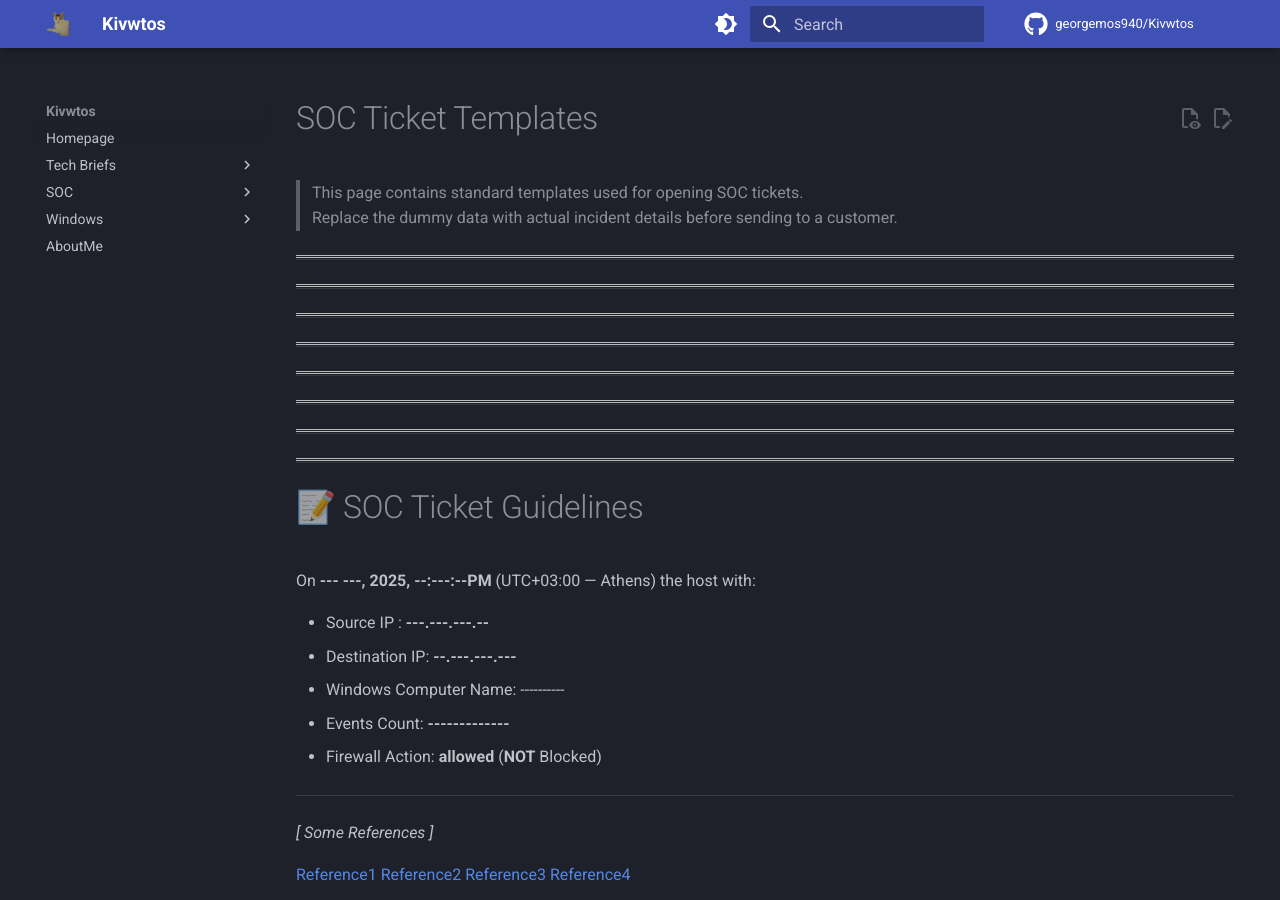
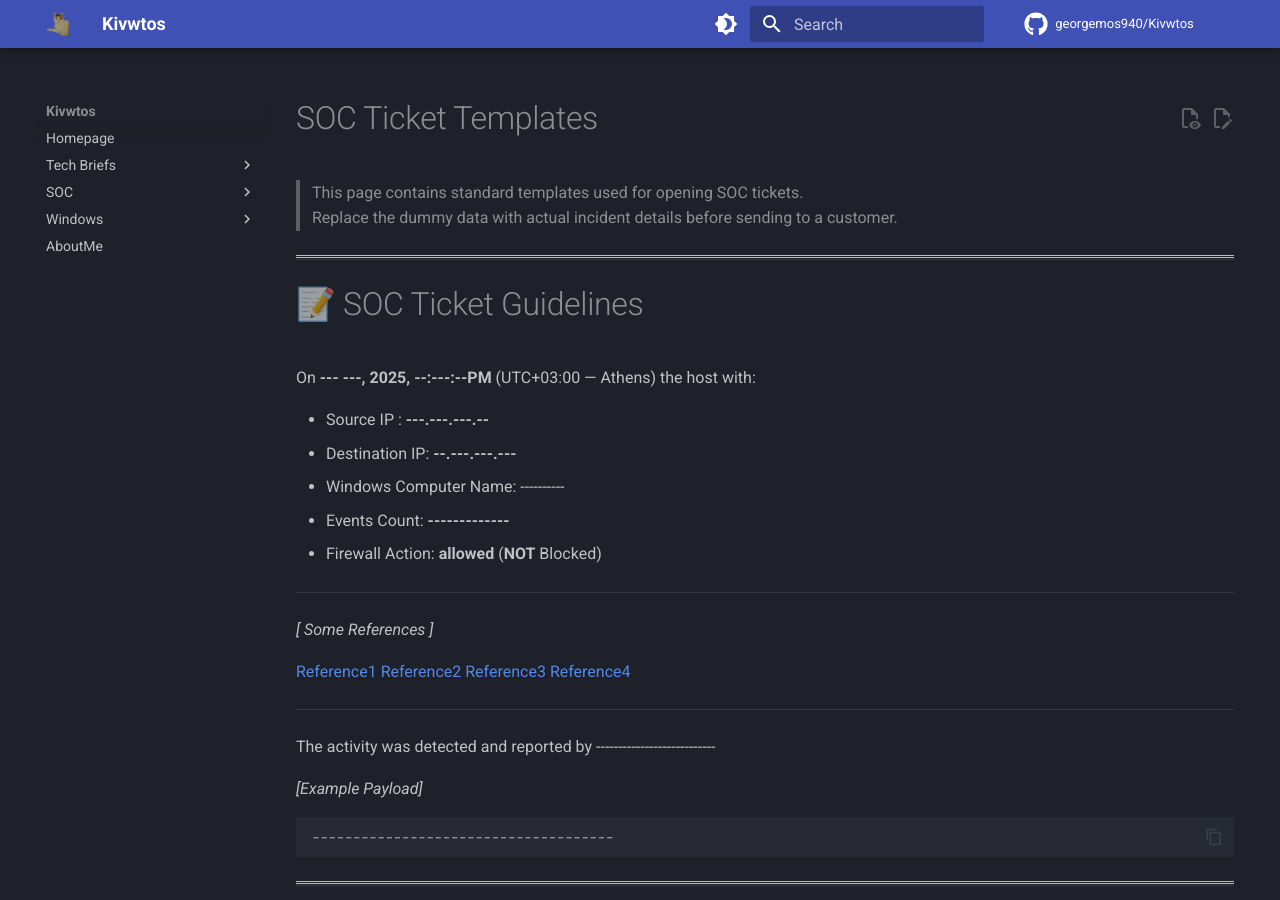
Before and after one commit to georgemos940/Kivwtos, an MkDocs documentation site: the page built from docs/soc/templates.md, in a window 1280 px wide and 900 px high. Built offline with MkDocs 1.6.1 and Material for MkDocs 9.7.7, drawn with Linux system fonts in a browser that asks for light colours; comment, search, counter and statistics services are not loaded.

Commit message:
Update templates.md

```diff
--- a/docs/soc/templates.md
+++ b/docs/soc/templates.md
@@ -3,13 +3,6 @@
 > This page contains standard templates used for opening SOC tickets.
 > Replace the dummy data with actual incident details before sending to a customer.
 
-<hr style="border-top: 3px double #bbb;">
-<hr style="border-top: 3px double #bbb;">
-<hr style="border-top: 3px double #bbb;">
-<hr style="border-top: 3px double #bbb;">
-<hr style="border-top: 3px double #bbb;">
-<hr style="border-top: 3px double #bbb;">
-<hr style="border-top: 3px double #bbb;">
 <hr style="border-top: 3px double #bbb;">
 
 # 📝 SOC Ticket Guidelines
@@ -44,15 +37,6 @@ The activity was detected and reported by  ---------------------------
 
 
 
-
-<hr style="border-top: 3px double #bbb;">
-<hr style="border-top: 3px double #bbb;">
-<hr style="border-top: 3px double #bbb;">
-<hr style="border-top: 3px double #bbb;">
-<hr style="border-top: 3px double #bbb;">
-<hr style="border-top: 3px double #bbb;">
-<hr style="border-top: 3px double #bbb;">
-<hr style="border-top: 3px double #bbb;">
 <hr style="border-top: 3px double #bbb;">
 
 # 📝 Incident Notification Template (Example)
```
